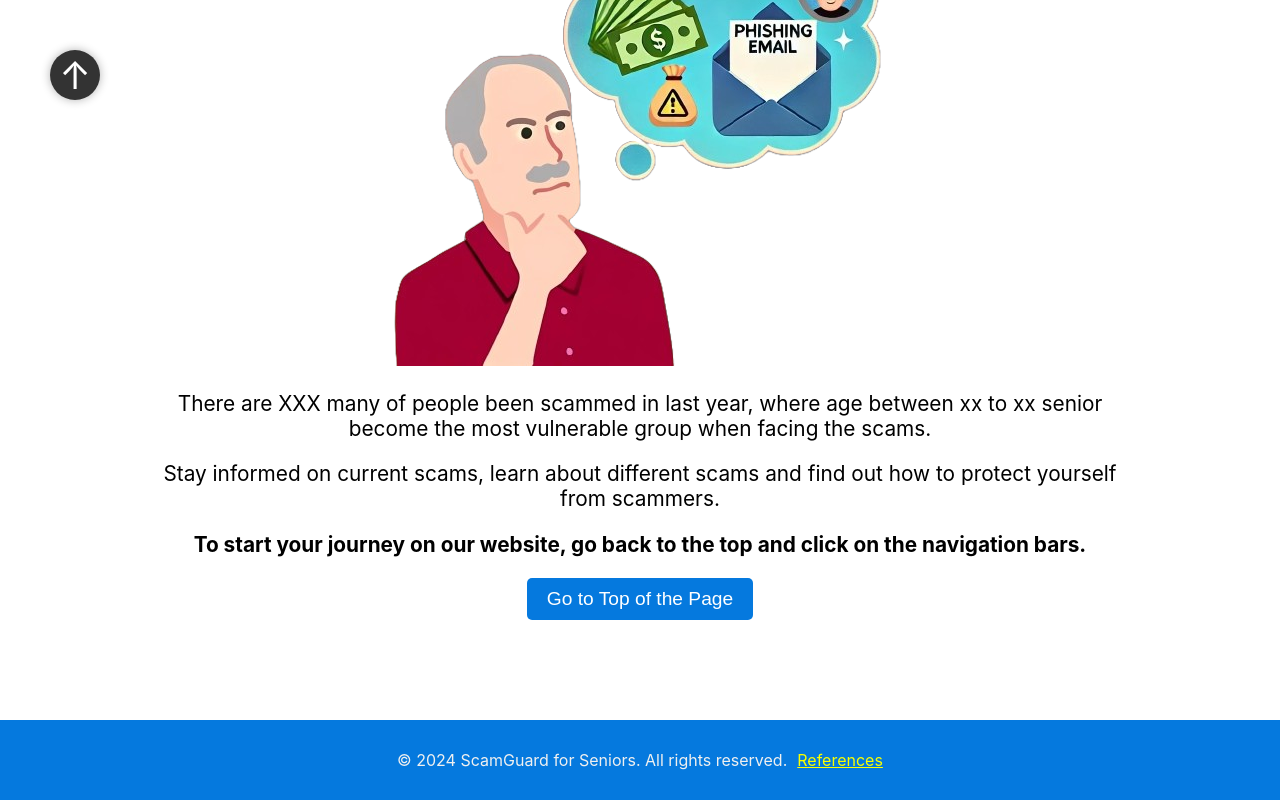
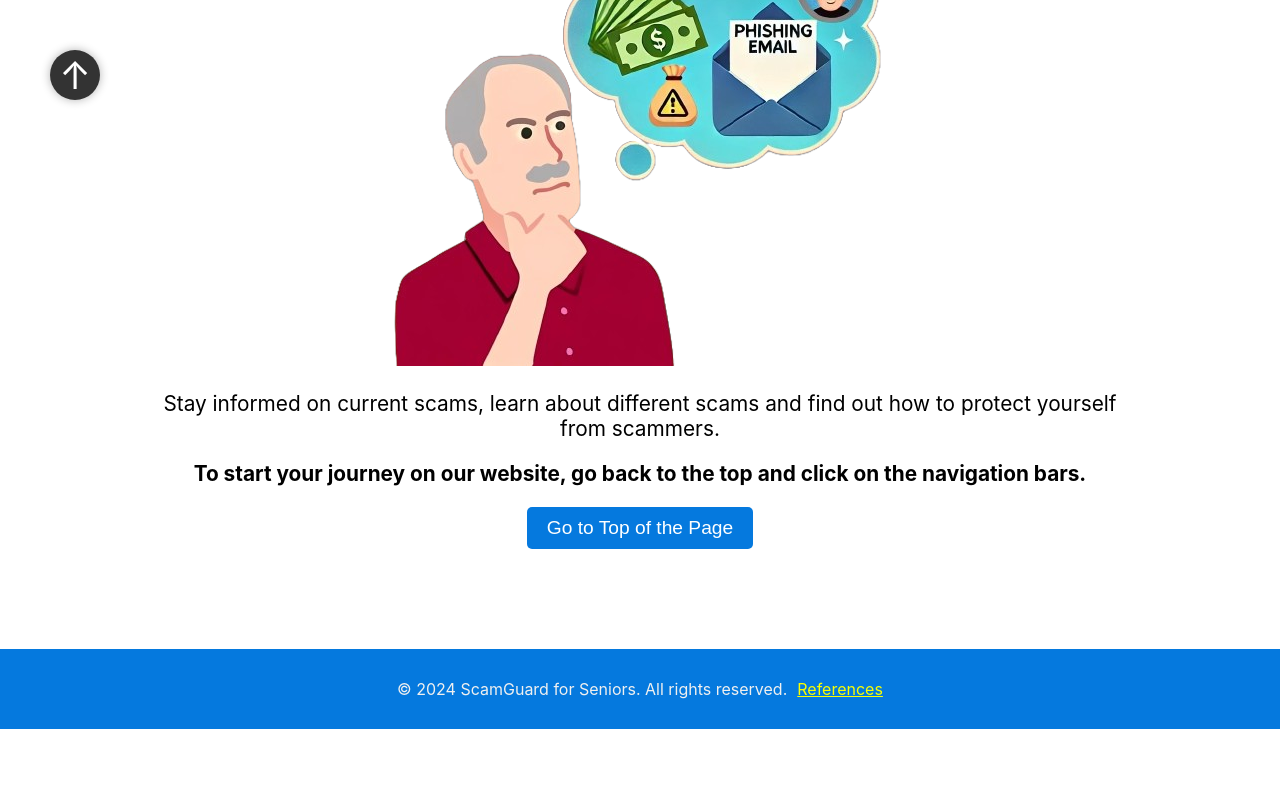
Before and after one commit to YQiZhu/ScamGuard, a React (Create React App) app in the folder scamguard_react/: page / in a window 1280 px wide. Shown: the part 660-1460 px from the top of the page. After the commit the page ends 1389 px from the top, so only its background shows below. Built offline with nearby package versions, Linux system fonts and the light colour scheme.

Commit message:
Update App.js

```diff
--- a/scamguard_react/src/App.js
+++ b/scamguard_react/src/App.js
@@ -53,8 +53,6 @@ function App() {
                     src={require('./images/think.png')}
                     alt="think"
                   />
-                  <p>There are XXX many of people been scammed in last year, where age between xx to xx
-                    senior become the most vulnerable group when facing the scams.</p>
                   <p>Stay informed on current scams, learn about different scams and find out how to protect yourself from scammers.</p>
                   <p><strong>To start your journey on our website, go back to the top and click on the navigation bars.</strong></p>
                   <button onClick={scrollToTop}>Go to Top of the Page</button>
```
